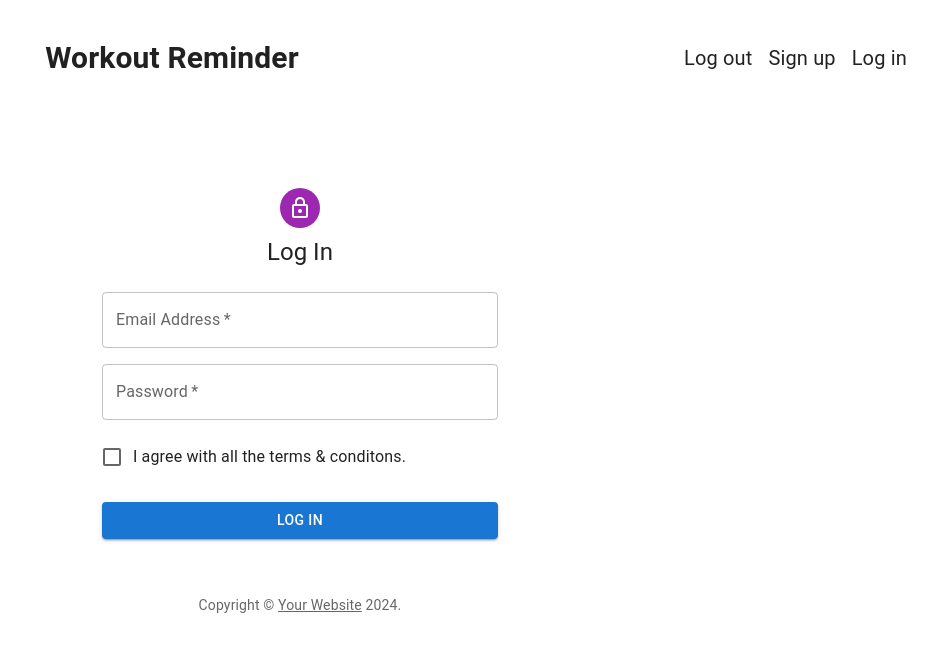
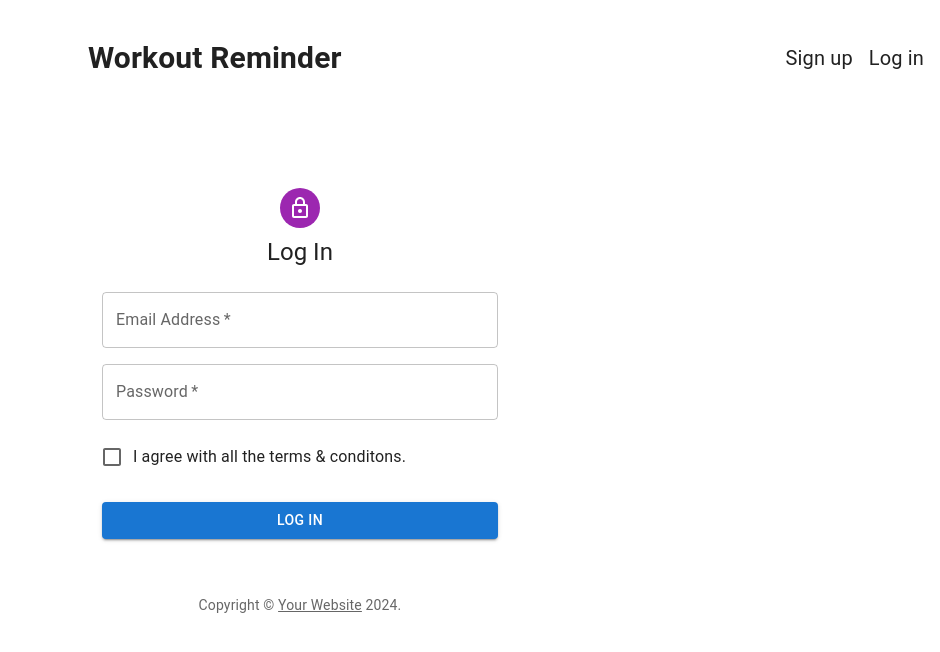
Before and after one commit to silviaxieyy/mernstack2-workout, a React (Create React App) app in the folder client/: page /login in a window 1280 px wide. Shown: the top 652 px of the page, without its empty margins (340-1280 px from the left). Built offline with nearby package versions, Linux system fonts and the light colour scheme.

Commit message:
useEffect hook to check local storage if user exists and stay login. reset input after logged in.

```diff
--- a/client/src/components/Navbar.js
+++ b/client/src/components/Navbar.js
@@ -1,9 +1,12 @@
 import React from 'react';
 import { Link } from 'react-router-dom';
 import { useLogout } from '../hooks/useLogout';
+import { useAuthContext } from '../hooks/useAuthContext';
 
 const Navbar = () => {
   const { logout } = useLogout()
+  const { user } = useAuthContext()
+  console.log(user?.email)
 
   const handleClick = () => {
     logout()
@@ -18,20 +21,32 @@ const Navbar = () => {
         </Link>
       </div>
 
-      <div className='mx-auto flex w-1/5'>
-        <nav className='flex flex-row space-x-4'>
+      <div className='flex flex-row mx-2 flex'>
+        <nav className='flex flex-row flex-nowrap space-x-4'>
+        {user && (
+          <div className='flex flex-row justify-between'>
+            <p className='text-xl text-nowrap mx-2'>{user.email}</p>
             <button
               onClick={handleClick}
-            className='text-xl text-nowrap '
+              className='text-xl text-nowrap mx-2'
             >
               Log out
             </button>
+          </div>
+        )}
+        {!user && (
+          <div className='flex flex-row'>
             <Link to='/signup'>
-            <h1 className='text-xl text-nowrap my-10'>Sign up</h1>
+              <h1 className='text-xl text-nowrap mx-2'>Sign up</h1>
             </Link>
             <Link to='/login'>
-            <h1 className='text-xl text-nowrap my-10'>Log in</h1>
+              <h1 className='text-xl text-nowrap mx-2'>Log in</h1>
             </Link>
+          </div>
+        )}
+
+
+
         </nav>
       </div>
     </header>
--- a/client/src/context/AuthContext.js
+++ b/client/src/context/AuthContext.js
@@ -1,4 +1,4 @@
-import { createContext, useReducer } from "react";
+import { createContext, useReducer, useEffect } from "react";
 
 export const AuthContext = createContext()
 
@@ -18,6 +18,15 @@ export const AuthContextProvider = ({ children }) => {
     user: null
   })
 
+  useEffect(() => {
+    const user = JSON.parse(localStorage.getItem('user'))
+
+    if (user) {
+      dispatch({type: 'LOGIN', payload: user})
+    }
+
+  }, [])
+
   console.log('AuthContext state:', state)
 
   return (
--- a/client/src/pages/Login.js
+++ b/client/src/pages/Login.js
@@ -34,9 +34,9 @@ const defaultTheme = createTheme();
 
 export default function Login() {
   const {
-    field,
     handleSubmit,
     control,
+    reset,
     formState: { errors }
   } = useForm({
     defaultValues: {
@@ -55,7 +55,7 @@ export default function Login() {
     });
 
     await login(data.email, data.password)
-
+    reset();
   };
 
   return (
```
Lines whose indentation alone changed are shown as unchanged.
